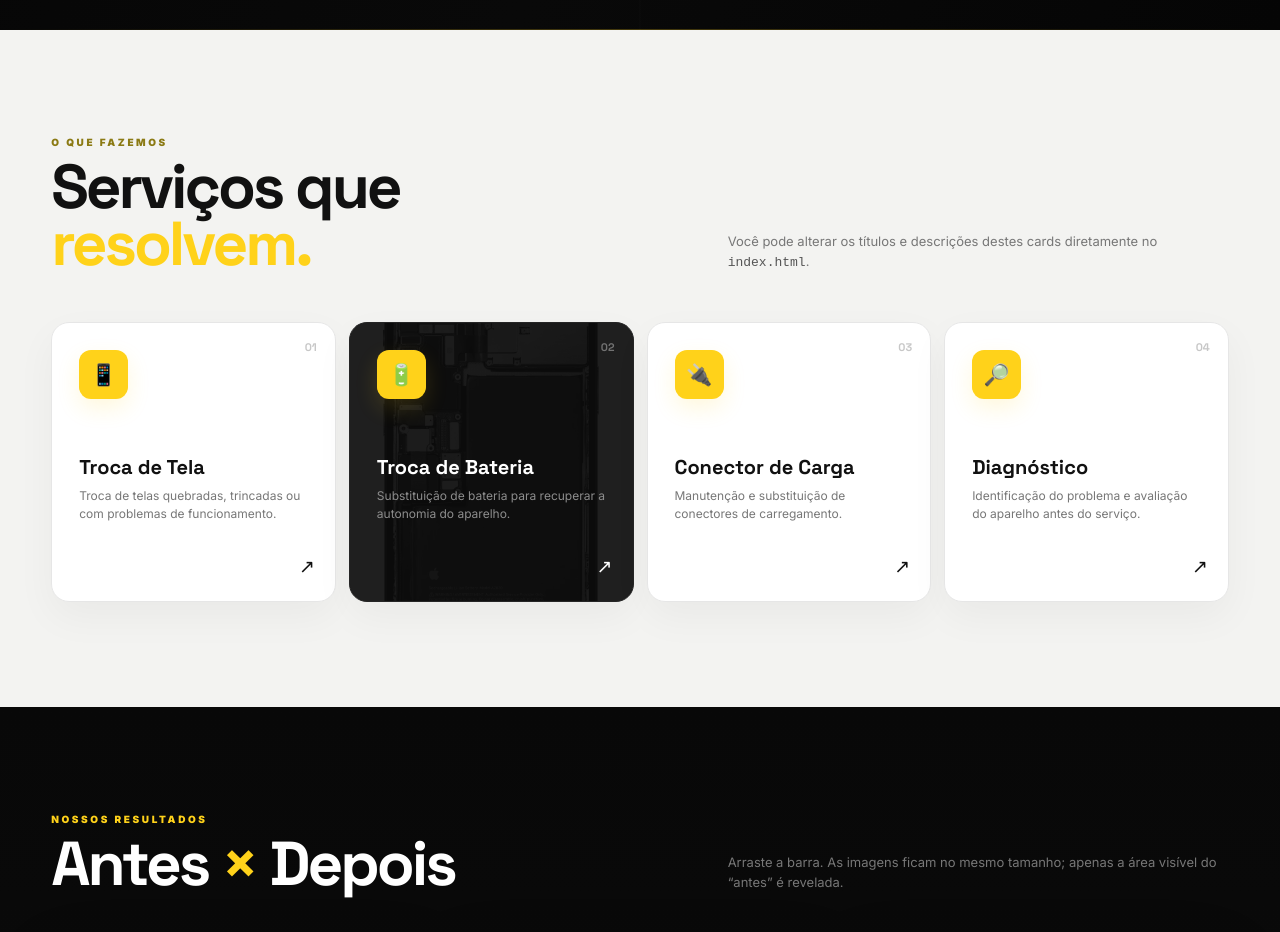
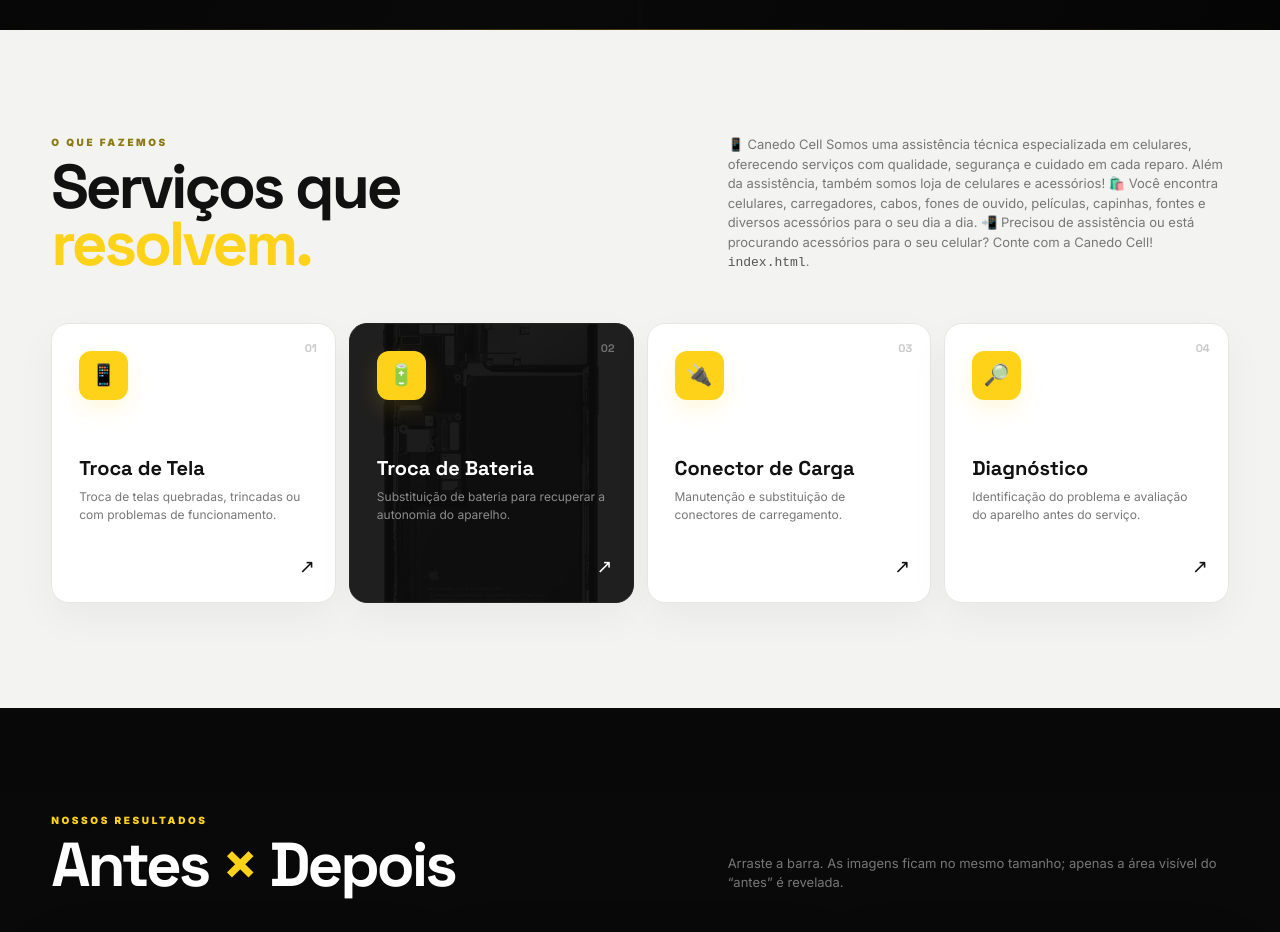
Before and after one commit to rusthigh96-collab/canedocell, a plain HTML site: page index.html in a window 1280 px wide. Shown: the part 1040-1972 px from the top of the page. Drawn offline with Linux system fonts and the light colour scheme.

Commit message:
Update index.html

```diff
--- a/index.html
+++ b/index.html
@@ -77,7 +77,15 @@
           <p class="eyebrow dark">O QUE FAZEMOS</p>
           <h2>Serviços que<br><span>resolvem.</span></h2>
         </div>
-        <p>Você pode alterar os títulos e descrições destes cards diretamente no <code>index.html</code>.</p>
+        <p>📱 Canedo Cell
+
+          Somos uma assistência técnica especializada em celulares, oferecendo serviços com qualidade, segurança e cuidado em cada reparo.
+
+          Além da assistência, também somos loja de celulares e acessórios! 🛍️
+
+          Você encontra celulares, carregadores, cabos, fones de ouvido, películas, capinhas, fontes e diversos acessórios para o seu dia a dia.
+
+          📲 Precisou de assistência ou está procurando acessórios para o seu celular? Conte com a Canedo Cell! <code>index.html</code>.</p>
       </div>
 
       <div class="service-grid">
```
